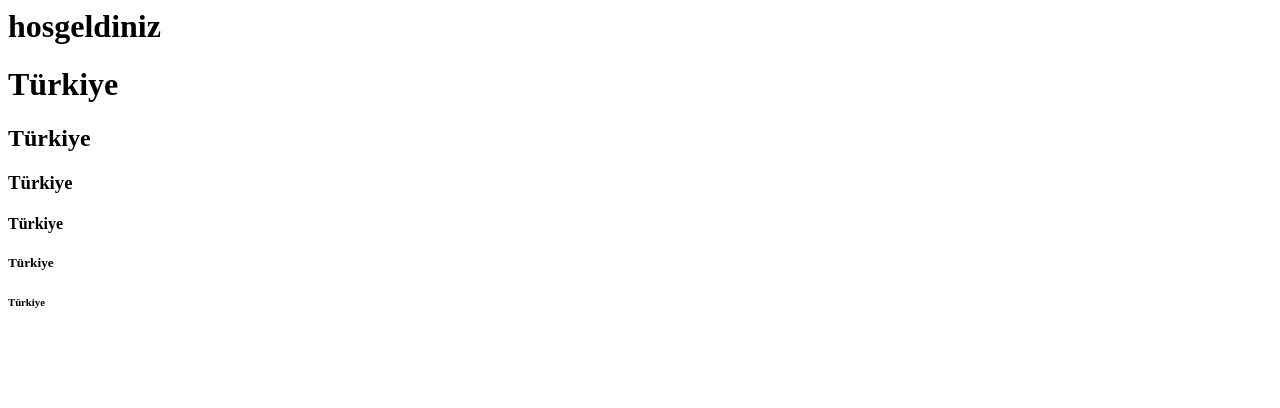
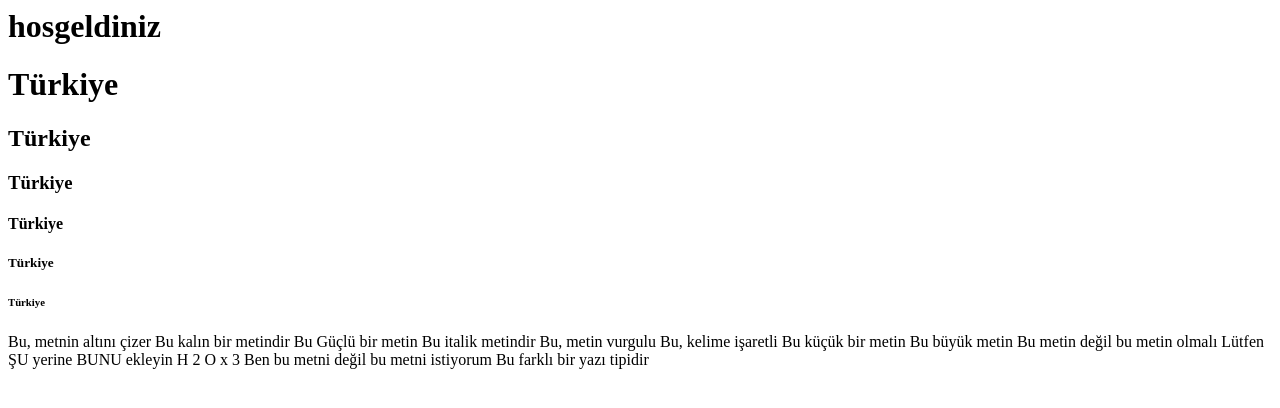
Before and after one commit to ibrahimdursun81/ibrahimdursun81.github.io, a plain HTML site: page index.html in a window 1280 px wide. Drawn offline with Linux system fonts and the light colour scheme.

Commit message:
Update index.html

```diff
--- a/index.html
+++ b/index.html
@@ -7,5 +7,21 @@
 <h4>Türkiye</h4>
 <h5>Türkiye</h5>
 <h6>Türkiye</h6>
+  <p>
+Bu, metnin altını çizer
+Bu kalın bir metindir
+Bu Güçlü bir metin
+Bu italik metindir
+Bu, metin vurgulu
+Bu, kelime işaretli
+Bu küçük bir metin
+Bu büyük metin
+Bu metin değil bu metin olmalı
+Lütfen ŞU yerine BUNU ekleyin
+H 2 O
+x 3
+Ben bu metni değil bu metni istiyorum
+Bu farklı bir yazı tipidir
+</p>
   </body>
 </html>
```
